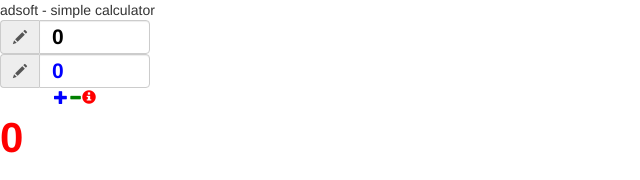
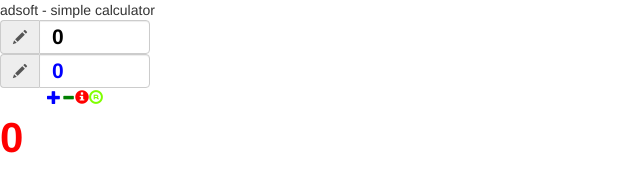
Before and after one commit to N4ndomx/testing-calculator, an Angular app: page / in a window 1280 px wide. Shown: the top 180 px of the page, without its empty margins (0-640 px from the left). Built offline with nearby package versions, Linux system fonts and the light colour scheme.

Commit message:
add branch #2

```diff
--- /dev/null
+++ b/src/app/radianes/radianes.ts
@@ -0,0 +1,3 @@
+export function radianes(grados: number) {
+    return grados * (Math.PI / 180);
+}
--- a/src/app/ui/ui.component.css
+++ b/src/app/ui/ui.component.css
@@ -35,6 +35,11 @@
     color: red;
 }
 
+.radianes-button {
+    cursor: pointer;
+    color: chartreuse;
+}
+
 .substraction-button {
     cursor: pointer;
     color: green;
--- a/src/app/ui/ui.component.html
+++ b/src/app/ui/ui.component.html
@@ -19,6 +19,8 @@
     <i class="glyphicon glyphicon-minus substraction-button" (click)="substraction()"></i>
 
     <i class="glyphicon glyphicon-minus glyphicon-info-sign factorial-button" (click)="factorial()"></i>
+    <i class="glyphicon glyphicon-minus  glyphicon-registration-mark radianes-button" (click)="radianes()"></i>
+
 
 </div>
 
--- a/src/app/ui/ui.component.ts
+++ b/src/app/ui/ui.component.ts
@@ -1,6 +1,7 @@
 import { Component, OnInit } from '@angular/core';
 import { addition } from "../addition/addition"
 import { factorial } from '../factorial/factorial';
+import { radianes } from '../radianes/radianes';
 
 @Component({
   selector: 'app-ui',
@@ -34,4 +35,10 @@ export class UiComponent implements OnInit {
     this.result = myresult
   }
 
+  radianes() {
+    let myresult = 0
+    myresult = radianes(this.operator1)
+    this.result = myresult
+  }
+
 }
```
Also changed, not shown: 2 other files (tests, documents, lock files or other folders).
